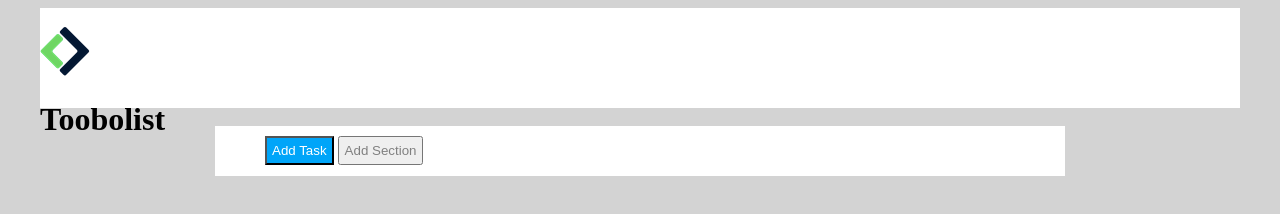
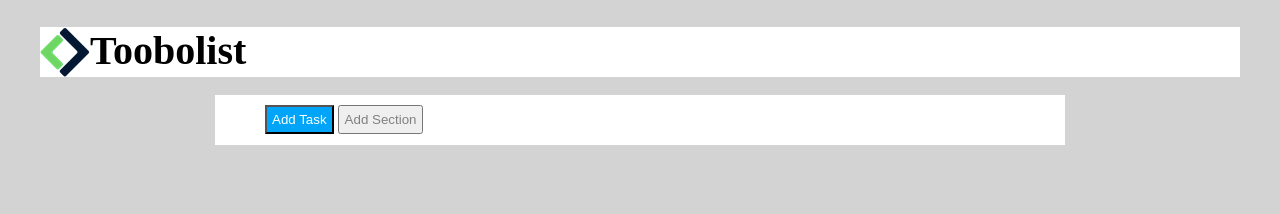
Before and after one commit to carlopezzuti/html-css-toboolist, a plain HTML site: page index.html in a window 1280 px wide. Drawn offline with Linux system fonts and the light colour scheme.

Commit message:
header e nav end

```diff
--- a/index.html
+++ b/index.html
@@ -8,8 +8,8 @@
 </head>
 <body>
     <header>
-        <br>
-        <div><img src="img/Logo.png" alt=""> <h1>Toobolist</h1></div>
+        <div class="header-logo"><img src="img/Logo.png" alt="" style="float: left;"></div>
+        <div class="header-title"><h1>Toobolist</h1></div>
     </header>
     <br>
     <nav>
--- a/style.css
+++ b/style.css
@@ -4,10 +4,14 @@ body {
 }
 
 header {
-    height: 100px;
+    height: 50px;
     width: 1200px;
     margin: auto;
     background-color: white;
+}
+
+h1 {
+    font-size: 40px;
 }
 
 nav {
```
